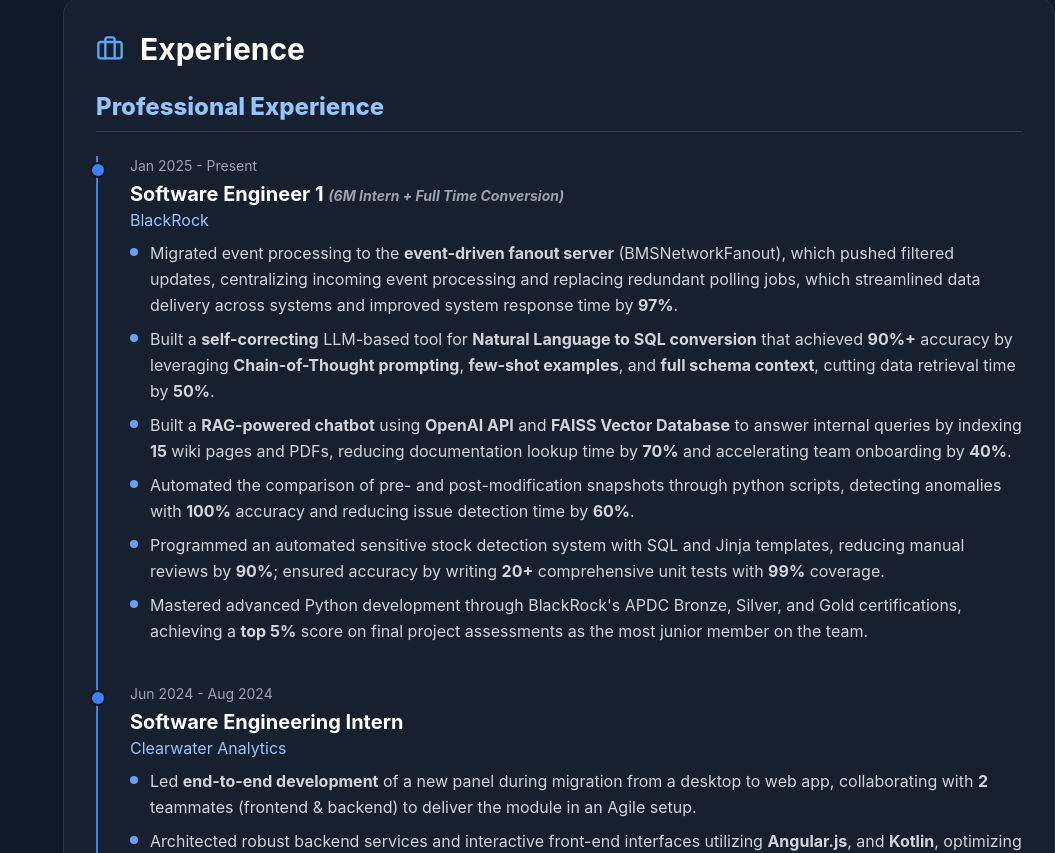
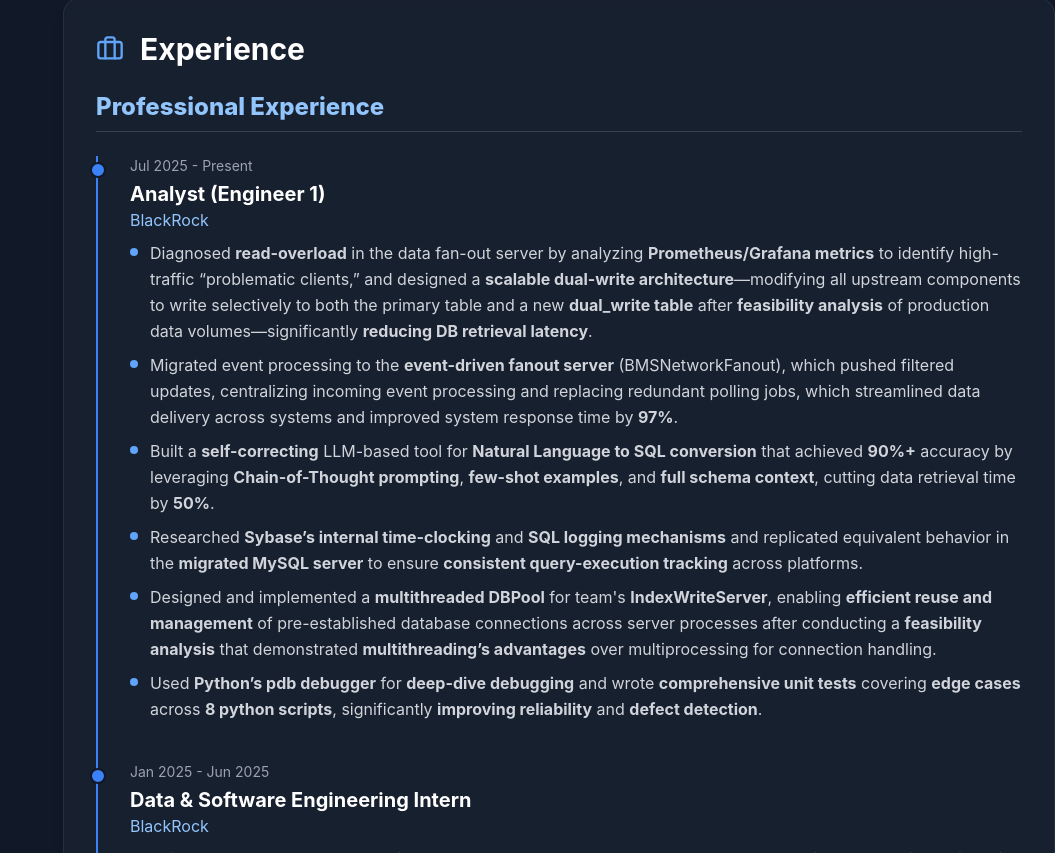
Before and after one commit to Gaurishh/portfolio-website, a Next.js app: page / in a window 1280 px wide. Shown: the part 1587-2440 px from the top of the page, without its empty margins (225-1280 px from the left). Built offline with nearby package versions, Linux system fonts and the light colour scheme.

Commit message:
Revamped BLK Experience

```diff
--- a/components/constants.js
+++ b/components/constants.js
@@ -34,12 +34,23 @@ export const experiences = [
     isHeader: true
   },
   {
-    role: 'Software Engineer 1 (6M Intern + Full Time Conversion)',
+    role: 'Analyst (Engineer 1)',
     company: 'BlackRock',
-    period: 'Jan 2025 - Present',
+    period: 'Jul 2025 - Present',
     bullets: [
+      'Diagnosed <strong>read-overload</strong> in the data fan-out server by analyzing <strong>Prometheus/Grafana metrics</strong> to identify high-traffic “problematic clients,” and designed a <strong>scalable dual-write architecture</strong>—modifying all upstream components to write selectively to both the primary table and a new <strong>dual_write table</strong> after <strong>feasibility analysis</strong> of production data volumes—significantly <strong>reducing DB retrieval latency</strong>.',
       'Migrated event processing to the <strong>event-driven fanout server</strong> (BMSNetworkFanout), which pushed filtered updates, centralizing incoming event processing and replacing redundant polling jobs, which streamlined data delivery across systems and improved system response time by <strong>97%</strong>.',
       'Built a <strong>self-correcting</strong> LLM-based tool for <strong>Natural Language to SQL conversion</strong> that achieved <strong>90%+</strong> accuracy by leveraging <strong>Chain-of-Thought prompting</strong>, <strong>few-shot examples</strong>, and <strong>full schema context</strong>, cutting data retrieval time by <strong>50%</strong>.',
+      'Researched <strong>Sybase’s internal time-clocking</strong> and <strong>SQL logging mechanisms</strong> and replicated equivalent behavior in the <strong>migrated MySQL server</strong> to ensure <strong>consistent query-execution tracking</strong> across platforms.',
+      'Designed and implemented a <strong>multithreaded DBPool</strong> for team\'s <strong>IndexWriteServer</strong>, enabling <strong>efficient reuse and management</strong> of pre-established database connections across server processes after conducting a <strong>feasibility analysis</strong> that demonstrated <strong>multithreading’s advantages</strong> over multiprocessing for connection handling.',
+      'Used <strong>Python’s pdb debugger</strong> for <strong>deep-dive debugging</strong> and wrote <strong>comprehensive unit tests</strong> covering <strong>edge cases</strong> across <strong>8 python scripts</strong>, significantly <strong>improving reliability</strong> and <strong>defect detection</strong>.'
+    ]
+  },
+  {
+    role: 'Data & Software Engineering Intern',
+    company: 'BlackRock',
+    period: 'Jan 2025 - Jun 2025',
+    bullets: [
       'Built a <strong>RAG-powered chatbot</strong> using <strong>OpenAI API</strong> and <strong>FAISS Vector Database</strong> to answer internal queries by indexing <strong>15</strong> wiki pages and PDFs, reducing documentation lookup time by <strong>70%</strong> and accelerating team onboarding by <strong>40%</strong>.',
       'Automated the comparison of pre- and post-modification snapshots through python scripts, detecting anomalies with <strong>100%</strong> accuracy and reducing issue detection time by <strong>60%</strong>.',
       'Programmed an automated sensitive stock detection system with SQL and Jinja templates, reducing manual reviews by <strong>90%</strong>; ensured accuracy by writing <strong>20+</strong> comprehensive unit tests with <strong>99%</strong> coverage.',
```
